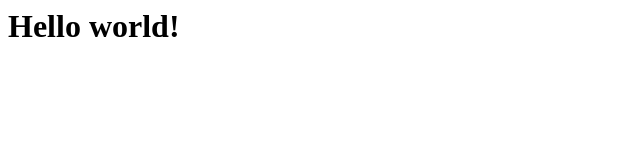
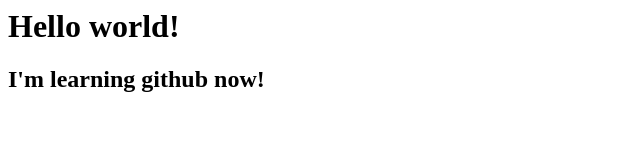
Before and after one commit to Leo26leo/My-first-repository, a plain HTML site: page index.html in a window 1280 px wide. Shown: the whole page, without its empty margins (0-640 px from the left). Drawn offline with Linux system fonts and the light colour scheme.

Commit message:
добавили подзаголовок

```diff
--- a/index.html
+++ b/index.html
@@ -1 +1,2 @@
 <h1>Hello world!</h1>
+<h2>I'm learning github now!</h2>
```
